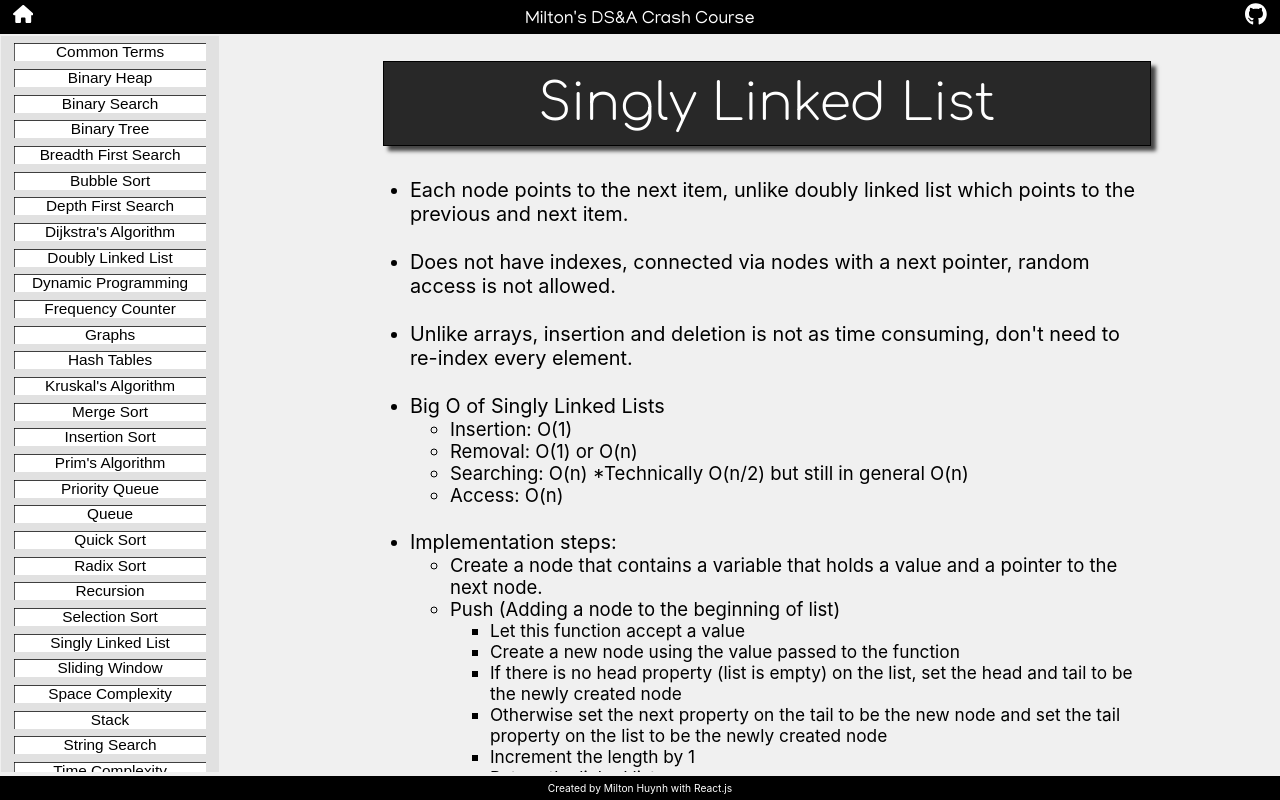
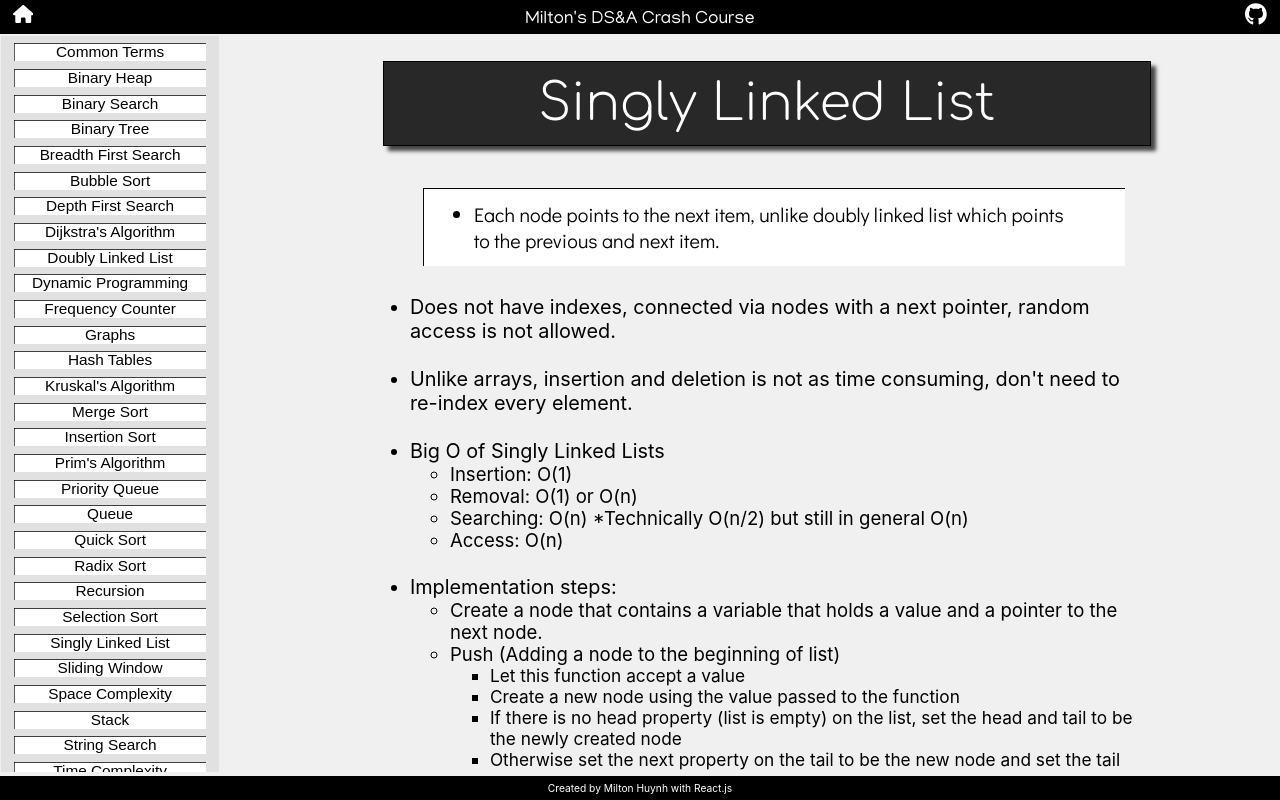
Before and after one commit to miltonhuynh/DSA-guide, a React (Create React App) app in the folder app/: page /DSA-guide/SinglyLinkedList in a window 1280 px wide. Built offline with nearby package versions, Linux system fonts and the light colour scheme; a web font is replaced by a local one.

Commit message:
Edited SLL to new style

```diff
--- a/app/src/Concepts/SinglyLinkedList.js
+++ b/app/src/Concepts/SinglyLinkedList.js
@@ -139,7 +139,7 @@ class SinglyLinkedList {
       <div class="Concept_title">Singly Linked List</div>
       <div class="Container font-m">
         <ul>
-          <li>Each node points to the next item, unlike doubly linked list which points to the previous and next item.</li><br/>
+          <div class="Section"><li>Each node points to the next item, unlike doubly linked list which points to the previous and next item.</li></div>
           <li>Does not have indexes, connected via nodes with a next pointer, random access is not allowed.</li><br/>
           <li>Unlike arrays, insertion and deletion is not as time consuming, don't need to re-index every element.</li><br/>
           <li>
```
